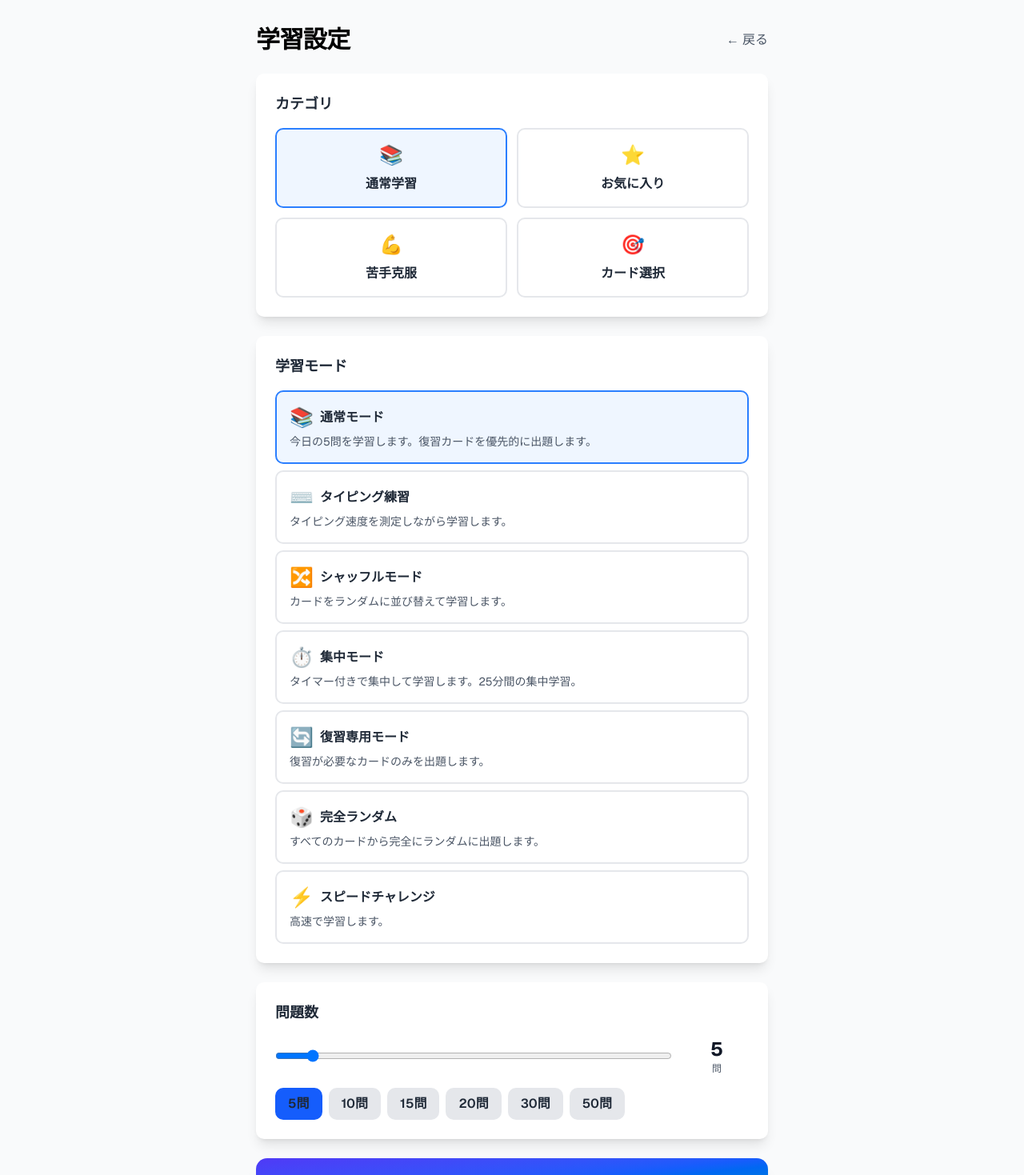
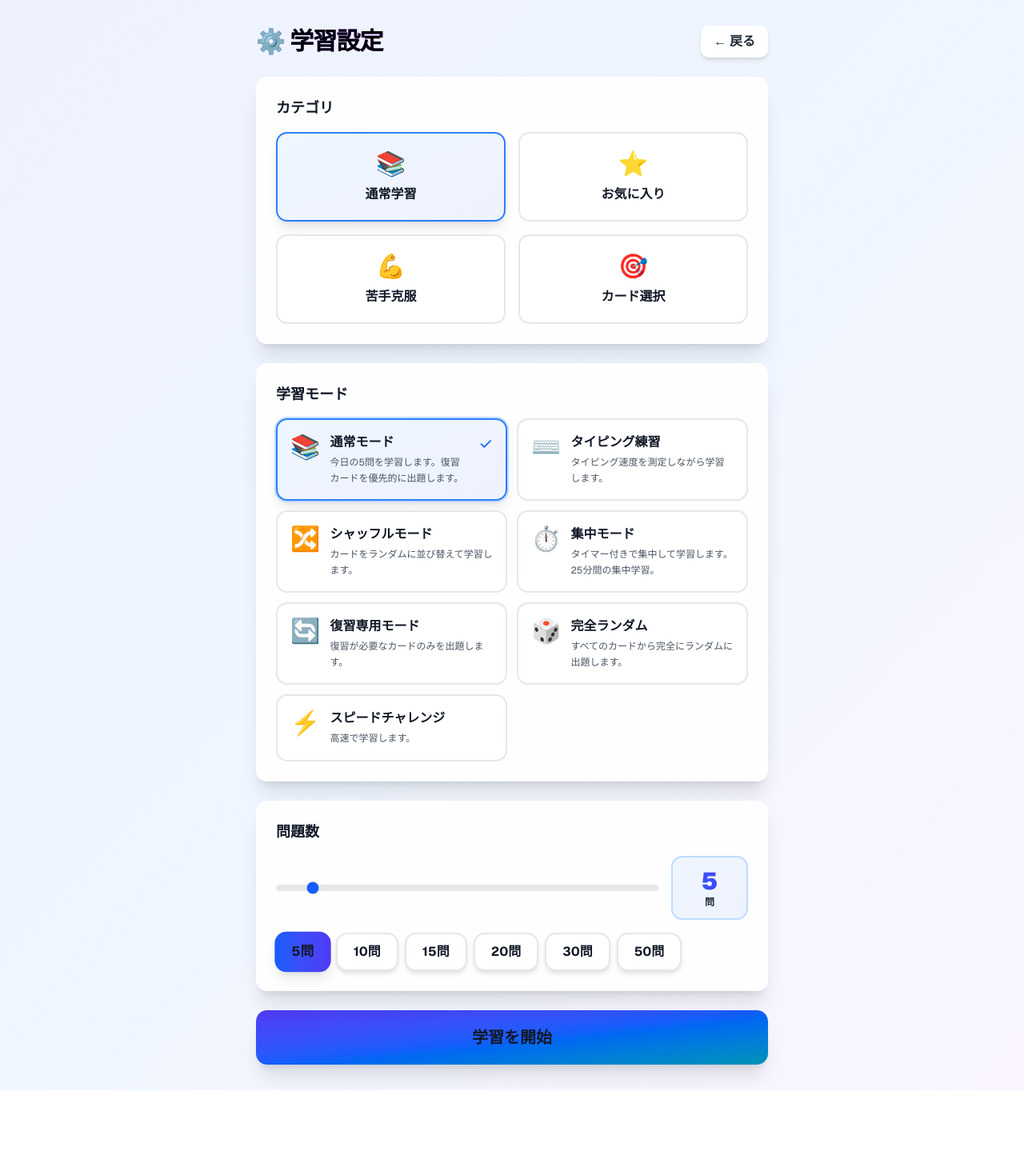
Before and after one commit to eightchip/Instant-Output, a Next.js app: page /practice/settings in a window 1280 px wide. Shown: the top 1469 px of the page at 80% size. After the commit the page ends 1363 px from the top, so only its background shows below. Built offline with nearby package versions, Linux system fonts and the light colour scheme.

Commit message:
Improve practice settings UI with card-style mode selection and recent settings

```diff
--- a/app/practice/settings/page.tsx
+++ b/app/practice/settings/page.tsx
@@ -1,6 +1,6 @@
 "use client";
 
-import { useState } from "react";
+import { useState, useEffect } from "react";
 import { useRouter } from "next/navigation";
 import { PracticeMode } from "@/types/modes";
 
@@ -74,11 +74,38 @@ const MODE_OPTIONS: ModeOption[] = [
   },
 ];
 
+interface RecentSettings {
+  category: PracticeCategory;
+  mode: PracticeMode;
+  count: number;
+  timestamp: number;
+}
+
 export default function PracticeSettingsPage() {
   const router = useRouter();
   const [category, setCategory] = useState<PracticeCategory>("normal");
   const [selectedMode, setSelectedMode] = useState<PracticeMode>("normal");
   const [cardCount, setCardCount] = useState(5);
+  const [recentSettings, setRecentSettings] = useState<RecentSettings | null>(null);
+
+  // 最近使用した設定を読み込む
+  useEffect(() => {
+    const saved = localStorage.getItem("practiceSettings");
+    if (saved) {
+      try {
+        const settings: RecentSettings = JSON.parse(saved);
+        // 24時間以内の設定のみ有効
+        if (Date.now() - settings.timestamp < 24 * 60 * 60 * 1000) {
+          setRecentSettings(settings);
+          setCategory(settings.category);
+          setSelectedMode(settings.mode);
+          setCardCount(settings.count);
+        }
+      } catch (e) {
+        // パースエラーは無視
+      }
+    }
+  }, []);
 
   const availableModes = MODE_OPTIONS.filter((m) =>
     m.availableCategories.includes(category)
@@ -88,6 +115,15 @@ export default function PracticeSettingsPage() {
   const defaultCount = selectedModeOption?.defaultCount || 5;
 
   const handleStart = () => {
+    // 設定を保存
+    const settings: RecentSettings = {
+      category,
+      mode: selectedMode,
+      count: cardCount,
+      timestamp: Date.now(),
+    };
+    localStorage.setItem("practiceSettings", JSON.stringify(settings));
+
     const params = new URLSearchParams();
     params.set("mode", selectedMode);
     params.set("count", cardCount.toString());
@@ -106,36 +142,66 @@ export default function PracticeSettingsPage() {
   };
 
   return (
-    <div className="flex min-h-screen flex-col bg-gray-50">
+    <div className="flex min-h-screen flex-col bg-gradient-to-br from-indigo-50 via-blue-50 to-purple-50">
       <main className="flex-1 px-4 py-8 max-w-2xl mx-auto w-full">
         <div className="flex items-center justify-between mb-6">
-          <h1 className="text-3xl font-bold">学習設定</h1>
+          <h1 className="text-3xl font-black bg-gradient-to-r from-indigo-600 to-purple-600 bg-clip-text text-transparent">
+            ⚙️ 学習設定
+          </h1>
           <button
             onClick={() => router.back()}
-            className="text-gray-600 hover:text-gray-800"
+            className="px-4 py-2 bg-white hover:bg-gray-100 text-gray-700 font-semibold rounded-lg shadow-md hover:shadow-lg transition-all"
           >
             ← 戻る
           </button>
         </div>
 
+        {/* 最近使用した設定 */}
+        {recentSettings && (
+          <div className="mb-6 bg-gradient-to-r from-blue-100 to-indigo-100 border-2 border-blue-300 rounded-xl p-4">
+            <div className="flex items-center justify-between">
+              <div>
+                <div className="text-sm font-semibold text-blue-800 mb-1">📌 前回の設定</div>
+                <div className="text-xs text-blue-700">
+                  {recentSettings.category === "normal" && "📚 通常学習"}
+                  {recentSettings.category === "favorite" && "⭐ お気に入り"}
+                  {recentSettings.category === "weak" && "💪 苦手克服"}
+                  {recentSettings.category === "custom" && "🎯 カード選択"}
+                  {" "}・ {MODE_OPTIONS.find(m => m.mode === recentSettings.mode)?.label} ・ {recentSettings.count}問
+                </div>
+              </div>
+              <button
+                onClick={() => {
+                  setCategory(recentSettings.category);
+                  setSelectedMode(recentSettings.mode);
+                  setCardCount(recentSettings.count);
+                }}
+                className="px-3 py-1.5 bg-blue-600 hover:bg-blue-700 text-white text-sm font-semibold rounded-lg shadow-md hover:shadow-lg transition-all"
+              >
+                適用
+              </button>
+            </div>
+          </div>
+        )}
+
         {/* カテゴリ選択 */}
-        <div className="bg-white rounded-lg shadow-lg p-6 mb-6">
-          <h2 className="text-lg font-semibold mb-4">カテゴリ</h2>
-          <div className="grid grid-cols-2 gap-3">
+        <div className="bg-white/90 backdrop-blur-sm rounded-xl shadow-xl border border-white/20 p-6 mb-6">
+          <h2 className="text-lg font-black text-gray-800 mb-4">カテゴリ</h2>
+          <div className="grid grid-cols-2 gap-4">
             <button
               onClick={() => {
                 setCategory("normal");
                 setSelectedMode("normal");
                 setCardCount(5);
               }}
-              className={`p-4 rounded-lg border-2 transition-all ${
+              className={`p-5 rounded-xl border-2 transition-all duration-300 transform hover:scale-105 ${
                 category === "normal"
-                  ? "border-blue-500 bg-blue-50"
-                  : "border-gray-200 hover:border-gray-300"
+                  ? "border-blue-500 bg-gradient-to-br from-blue-50 to-indigo-50 shadow-lg"
+                  : "border-gray-200 hover:border-blue-200 bg-white hover:shadow-md"
               }`}
             >
-              <div className="text-2xl mb-2">📚</div>
-              <div className="font-semibold">通常学習</div>
+              <div className="text-3xl mb-2">📚</div>
+              <div className="font-bold text-gray-800">通常学習</div>
             </button>
             <button
               onClick={() => {
@@ -143,14 +209,14 @@ export default function PracticeSettingsPage() {
                 setSelectedMode("typing");
                 setCardCount(10);
               }}
-              className={`p-4 rounded-lg border-2 transition-all ${
+              className={`p-5 rounded-xl border-2 transition-all duration-300 transform hover:scale-105 ${
                 category === "favorite"
-                  ? "border-yellow-500 bg-yellow-50"
-                  : "border-gray-200 hover:border-gray-300"
+                  ? "border-yellow-500 bg-gradient-to-br from-yellow-50 to-orange-50 shadow-lg"
+                  : "border-gray-200 hover:border-yellow-200 bg-white hover:shadow-md"
               }`}
             >
-              <div className="text-2xl mb-2">⭐</div>
-              <div className="font-semibold">お気に入り</div>
+              <div className="text-3xl mb-2">⭐</div>
+              <div className="font-bold text-gray-800">お気に入り</div>
             </button>
             <button
               onClick={() => {
@@ -158,14 +224,14 @@ export default function PracticeSettingsPage() {
                 setSelectedMode("typing");
                 setCardCount(10);
               }}
-              className={`p-4 rounded-lg border-2 transition-all ${
+              className={`p-5 rounded-xl border-2 transition-all duration-300 transform hover:scale-105 ${
                 category === "weak"
-                  ? "border-red-500 bg-red-50"
-                  : "border-gray-200 hover:border-gray-300"
+                  ? "border-red-500 bg-gradient-to-br from-red-50 to-pink-50 shadow-lg"
+                  : "border-gray-200 hover:border-red-200 bg-white hover:shadow-md"
               }`}
             >
-              <div className="text-2xl mb-2">💪</div>
-              <div className="font-semibold">苦手克服</div>
+              <div className="text-3xl mb-2">💪</div>
+              <div className="font-bold text-gray-800">苦手克服</div>
             </button>
             <button
               onClick={() => {
@@ -173,22 +239,22 @@ export default function PracticeSettingsPage() {
                 setSelectedMode("typing");
                 setCardCount(10);
               }}
-              className={`p-4 rounded-lg border-2 transition-all ${
+              className={`p-5 rounded-xl border-2 transition-all duration-300 transform hover:scale-105 ${
                 category === "custom"
-                  ? "border-green-500 bg-green-50"
-                  : "border-gray-200 hover:border-gray-300"
+                  ? "border-green-500 bg-gradient-to-br from-green-50 to-emerald-50 shadow-lg"
+                  : "border-gray-200 hover:border-green-200 bg-white hover:shadow-md"
               }`}
             >
-              <div className="text-2xl mb-2">🎯</div>
-              <div className="font-semibold">カード選択</div>
+              <div className="text-3xl mb-2">🎯</div>
+              <div className="font-bold text-gray-800">カード選択</div>
             </button>
           </div>
         </div>
 
         {/* モード選択 */}
-        <div className="bg-white rounded-lg shadow-lg p-6 mb-6">
-          <h2 className="text-lg font-semibold mb-4">学習モード</h2>
-          <div className="space-y-2">
+        <div className="bg-white/90 backdrop-blur-sm rounded-xl shadow-xl border border-white/20 p-6 mb-6">
+          <h2 className="text-lg font-black text-gray-800 mb-4">学習モード</h2>
+          <div className="grid grid-cols-1 md:grid-cols-2 gap-3">
             {availableModes.map((modeOption) => (
               <button
                 key={modeOption.mode}
@@ -196,20 +262,21 @@ export default function PracticeSettingsPage() {
                   setSelectedMode(modeOption.mode);
                   setCardCount(modeOption.defaultCount);
                 }}
-                className={`w-full p-4 rounded-lg border-2 text-left transition-all ${
+                className={`p-4 rounded-xl border-2 text-left transition-all duration-300 transform hover:scale-105 ${
                   selectedMode === modeOption.mode
-                    ? "border-blue-500 bg-blue-50"
-                    : "border-gray-200 hover:border-gray-300"
+                    ? "border-blue-500 bg-gradient-to-br from-blue-50 to-indigo-50 shadow-lg ring-2 ring-blue-200"
+                    : "border-gray-200 hover:border-blue-200 bg-white hover:shadow-md"
                 }`}
               >
-                <div className="flex items-center justify-between">
+                <div className="flex items-start gap-3">
+                  <span className="text-3xl">{modeOption.icon}</span>
                   <div className="flex-1">
-                    <div className="flex items-center gap-2 mb-1">
-                      <span className="text-2xl">{modeOption.icon}</span>
-                      <h3 className="font-semibold">{modeOption.label}</h3>
-                    </div>
-                    <p className="text-sm text-gray-600">{modeOption.description}</p>
+                    <h3 className="font-bold text-gray-800 mb-1">{modeOption.label}</h3>
+                    <p className="text-xs text-gray-600 leading-relaxed">{modeOption.description}</p>
                   </div>
+                  {selectedMode === modeOption.mode && (
+                    <div className="text-blue-600 text-xl">✓</div>
+                  )}
                 </div>
               </button>
             ))}
@@ -217,31 +284,33 @@ export default function PracticeSettingsPage() {
         </div>
 
         {/* 問題数設定 */}
-        <div className="bg-white rounded-lg shadow-lg p-6 mb-6">
-          <h2 className="text-lg font-semibold mb-4">問題数</h2>
-          <div className="flex items-center gap-4">
+        <div className="bg-white/90 backdrop-blur-sm rounded-xl shadow-xl border border-white/20 p-6 mb-6">
+          <h2 className="text-lg font-black text-gray-800 mb-4">問題数</h2>
+          <div className="flex items-center gap-4 mb-4">
             <input
               type="range"
               min="1"
               max="50"
               value={cardCount}
               onChange={(e) => setCardCount(parseInt(e.target.value, 10))}
-              className="flex-1"
+              className="flex-1 h-2 bg-gray-200 rounded-lg appearance-none cursor-pointer accent-blue-600"
             />
-            <div className="w-20 text-center">
-              <div className="text-2xl font-bold">{cardCount}</div>
-              <div className="text-xs text-gray-600">問</div>
+            <div className="w-24 text-center bg-gradient-to-br from-blue-50 to-indigo-50 rounded-xl p-3 border-2 border-blue-200">
+              <div className="text-3xl font-black bg-gradient-to-r from-blue-600 to-indigo-600 bg-clip-text text-transparent">
+                {cardCount}
+              </div>
+              <div className="text-xs font-semibold text-gray-600">問</div>
             </div>
           </div>
-          <div className="flex gap-2 mt-4 flex-wrap">
+          <div className="flex gap-2 flex-wrap">
             {[5, 10, 15, 20, 30, 50].map((count) => (
               <button
                 key={count}
                 onClick={() => setCardCount(count)}
-                className={`px-4 py-2 rounded-lg font-semibold transition-all ${
+                className={`px-5 py-2.5 rounded-xl font-bold transition-all duration-300 transform hover:scale-105 ${
                   cardCount === count
-                    ? "bg-blue-600 text-white"
-                    : "bg-gray-200 text-gray-700 hover:bg-gray-300"
+                    ? "bg-gradient-to-r from-blue-600 to-indigo-600 text-white shadow-lg scale-105"
+                    : "bg-white text-gray-700 hover:bg-gray-50 border-2 border-gray-200 hover:border-blue-200 shadow-md hover:shadow-lg"
                 }`}
               >
                 {count}問
```
